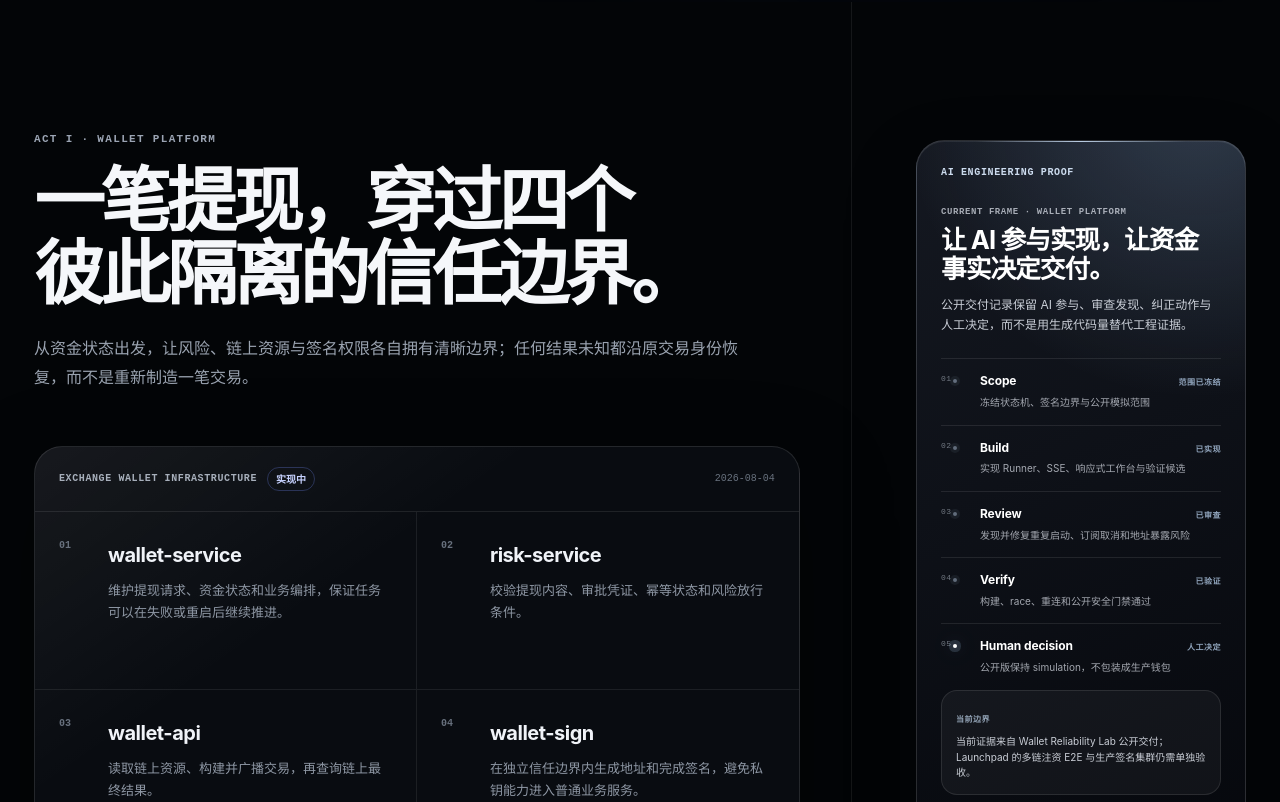
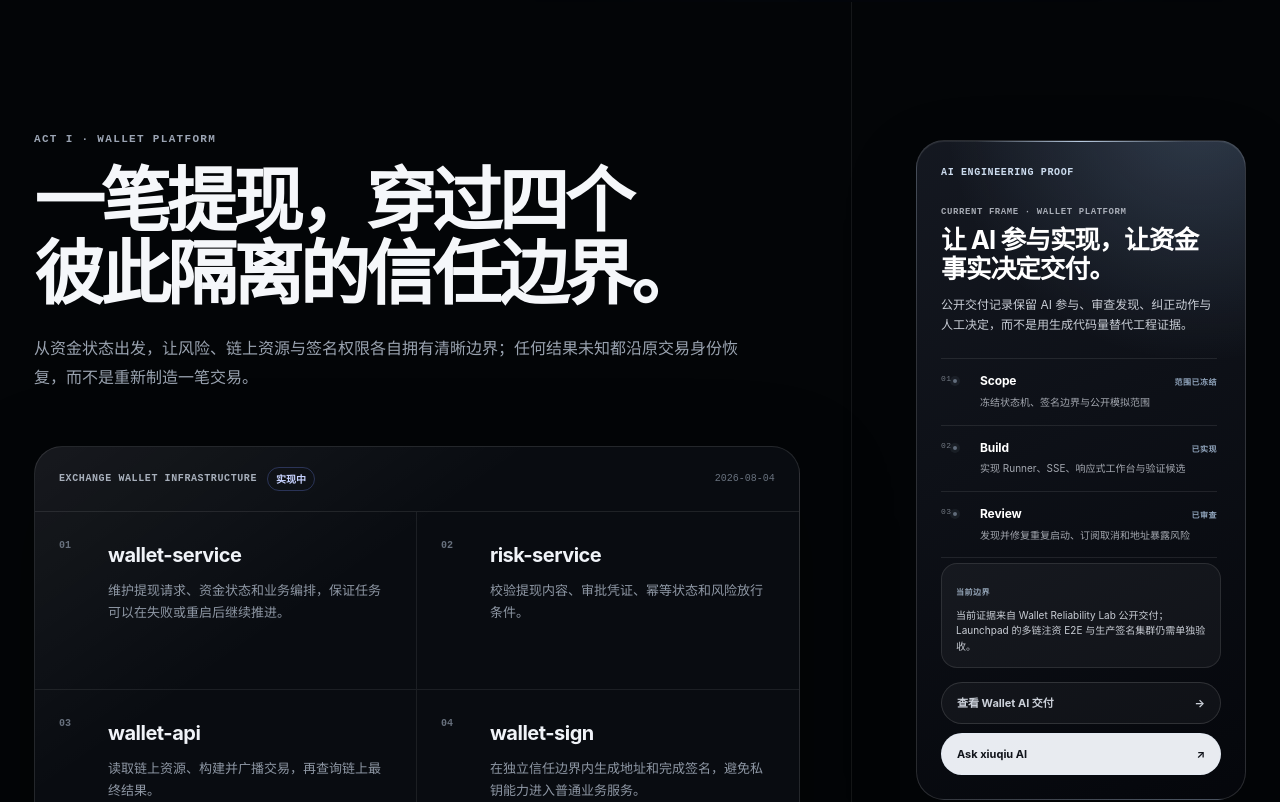
Before and after one commit to qianqiu0404/xiuqiu-site, a Vue app: page / in a window 1280 px wide. Shown: the part 798-1600 px from the top of the page. Built offline with nearby package versions, Linux system fonts and the light colour scheme; the HTML template or start-up script is replaced by a standard one.

Commit message:
Keep AI proof rail usable on short screens (#47)

```diff
--- a/src/components/AiEngineeringProofRail.vue
+++ b/src/components/AiEngineeringProofRail.vue
@@ -114,6 +114,9 @@ function askAi(event: MouseEvent) {
   --proof-muted: rgba(242, 246, 255, 0.66);
   --proof-soft: rgba(242, 246, 255, 0.82);
   position: relative;
+  display: flex;
+  max-height: 100%;
+  flex-direction: column;
   overflow: hidden;
   width: 100%;
   border: 1px solid var(--proof-border);
@@ -180,10 +183,24 @@ function askAi(event: MouseEvent) {
 
 .ai-proof-steps {
   display: grid;
+  min-height: 0;
+  flex: 1 1 auto;
   gap: 0;
   margin-top: 24px;
-  padding: 0;
+  overflow-y: auto;
+  padding: 0 4px 0 0;
+  scrollbar-color: rgba(207, 226, 250, 0.28) transparent;
+  scrollbar-width: thin;
   list-style: none;
+}
+
+.ai-proof-steps::-webkit-scrollbar {
+  width: 4px;
+}
+
+.ai-proof-steps::-webkit-scrollbar-thumb {
+  border-radius: 999px;
+  background: rgba(207, 226, 250, 0.28);
 }
 
 .ai-proof-steps li {
@@ -360,4 +377,34 @@ function askAi(event: MouseEvent) {
     transform: none;
   }
 }
+
+@media (min-width: 1025px) and (max-height: 780px) {
+  .ai-proof-rail:not(.ai-proof-rail--compact) {
+    padding: 20px;
+  }
+
+  .ai-proof-rail:not(.ai-proof-rail--compact) .ai-proof-context-label {
+    margin-top: 14px;
+  }
+
+  .ai-proof-rail:not(.ai-proof-rail--compact) .ai-proof-header h2 {
+    font-size: 21px;
+  }
+
+  .ai-proof-rail:not(.ai-proof-rail--compact) .ai-proof-summary {
+    font-size: 11px;
+  }
+
+  .ai-proof-rail:not(.ai-proof-rail--compact) .ai-proof-steps {
+    margin-top: 16px;
+  }
+
+  .ai-proof-rail:not(.ai-proof-rail--compact) .ai-proof-steps li {
+    padding: 10px 0;
+  }
+
+  .ai-proof-rail:not(.ai-proof-rail--compact) .ai-proof-steps li::after {
+    top: 16px;
+  }
+}
 </style>
--- a/src/styles/home.css
+++ b/src/styles/home.css
@@ -863,6 +863,7 @@
 .cinematic-proof-sticky {
   position: sticky;
   top: 84px;
+  height: calc(100dvh - 140px);
   margin-top: 138px;
 }
 
```
